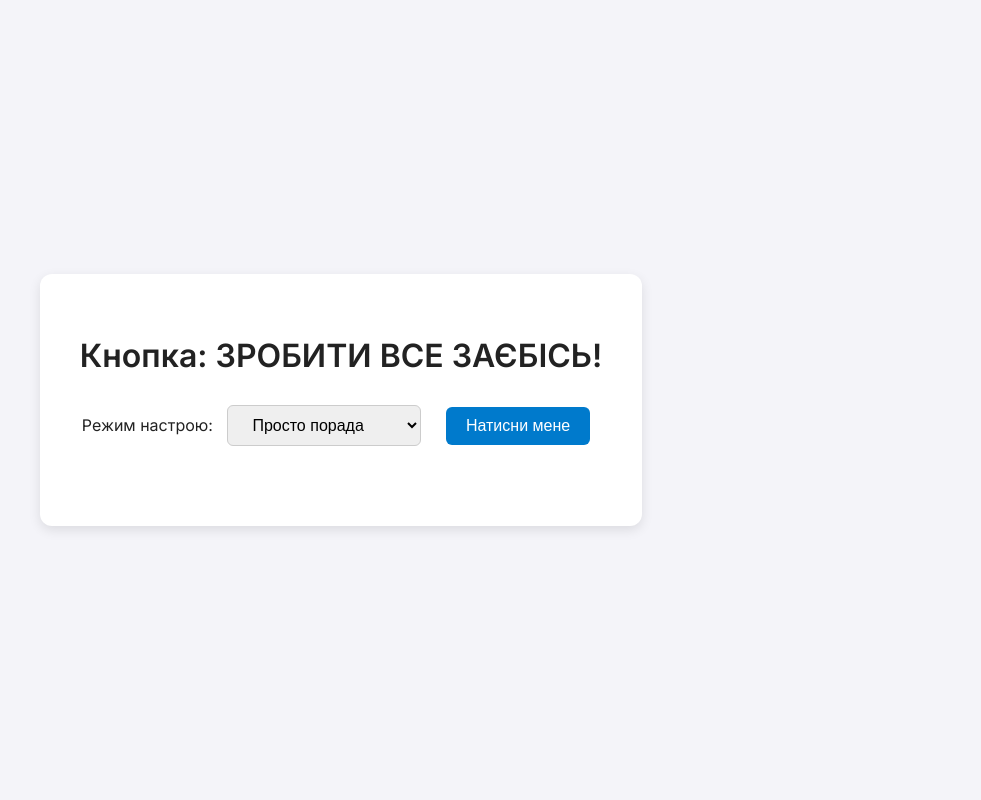
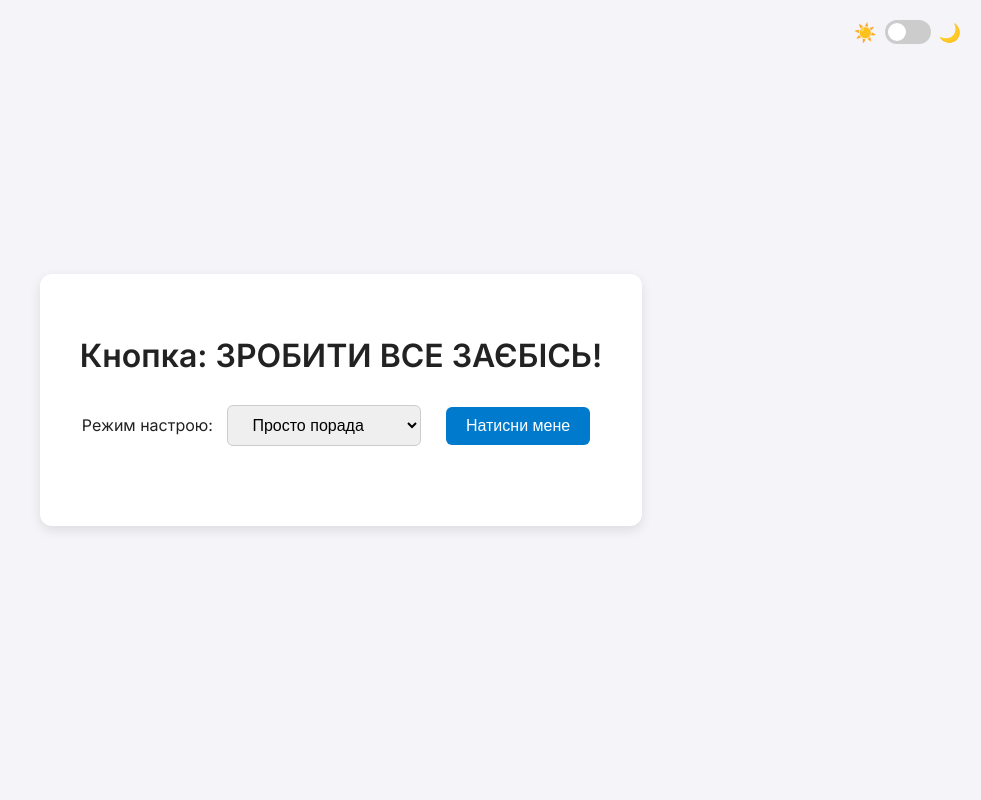
Before and after one commit to ex-paulus/button-of-existential-relief, a Flask app: page / in a window 1280 px wide. Shown: the whole page, without its empty margins (299-1280 px from the left). Run offline with Flask 3, Linux system fonts and the light colour scheme.

Commit message:
added drak and light themes

```diff
--- a/static/style.css
+++ b/static/style.css
@@ -8,6 +8,7 @@ body {
     justify-content: center;
     align-items: center;
     height: 100vh;
+    position: relative;
 }
 
 .container {
@@ -50,3 +51,80 @@ button:hover {
     font-size: 18px;
     line-height: 1.5;
 }
+
+/* Toggle theme switch */
+.theme-toggle {
+    position: absolute;
+    top: 20px;
+    right: 20px;
+    display: flex;
+    align-items: center;
+    gap: 8px;
+}
+
+.theme-toggle .icon {
+    font-size: 18px;
+}
+
+.switch {
+  position: relative;
+  display: inline-block;
+  width: 46px;
+  height: 24px;
+}
+
+.switch input {
+  opacity: 0;
+  width: 0;
+  height: 0;
+}
+
+.slider {
+  position: absolute;
+  cursor: pointer;
+  top: 0; left: 0;
+  right: 0; bottom: 0;
+  background-color: #ccc;
+  transition: 0.4s;
+  border-radius: 24px;
+}
+
+.slider:before {
+  position: absolute;
+  content: "";
+  height: 18px;
+  width: 18px;
+  left: 3px;
+  bottom: 3px;
+  background-color: white;
+  transition: 0.4s;
+  border-radius: 50%;
+}
+
+input:checked + .slider {
+  background-color: #007acc;
+}
+
+input:checked + .slider:before {
+  transform: translateX(22px);
+}
+
+/* Dark mode */
+body.dark-mode {
+    background-color: #1e1e1e;
+    color: #f1f1f1;
+}
+
+body.dark-mode .container {
+    background-color: #2a2a2a;
+    box-shadow: 0 4px 12px rgba(255,255,255,0.05);
+}
+
+body.dark-mode button {
+    background-color: #00bcd4;
+    color: #000;
+}
+
+body.dark-mode button:hover {
+    background-color: #0097a7;
+}
--- a/templates/index.html
+++ b/templates/index.html
@@ -8,6 +8,16 @@
     <link href="https://fonts.googleapis.com/css2?family=Inter:wght@400;600&display=swap" rel="stylesheet">
 </head>
 <body>
+    <!-- Theme Toggle -->
+    <div class="theme-toggle">
+      <span class="icon">☀️</span>
+      <label class="switch">
+        <input type="checkbox" id="theme-switch">
+        <span class="slider round"></span>
+      </label>
+      <span class="icon">🌙</span>
+    </div>
+
     <div class="container">
         <h1>Кнопка: ЗРОБИТИ ВСЕ ЗАЄБІСЬ!</h1>
         <label for="mode">Режим настрою:</label>
@@ -20,6 +30,7 @@
         <button onclick="getAdvice()">Натисни мене</button>
         <div id="advice"></div>
     </div>
+
     <script>
         function getAdvice() {
             const mode = document.getElementById("mode").value;
@@ -29,6 +40,27 @@
                     document.getElementById("advice").innerText = data.advice;
                 });
         }
+
+        // Dark/light theme toggle with localStorage
+        document.addEventListener('DOMContentLoaded', function () {
+            const toggle = document.getElementById('theme-switch');
+            const isDark = localStorage.getItem('theme') === 'dark';
+
+            if (isDark) {
+                document.body.classList.add('dark-mode');
+                toggle.checked = true;
+            }
+
+            toggle.addEventListener('change', function () {
+                if (this.checked) {
+                    document.body.classList.add('dark-mode');
+                    localStorage.setItem('theme', 'dark');
+                } else {
+                    document.body.classList.remove('dark-mode');
+                    localStorage.setItem('theme', 'light');
+                }
+            });
+        });
     </script>
 </body>
 </html>
```
